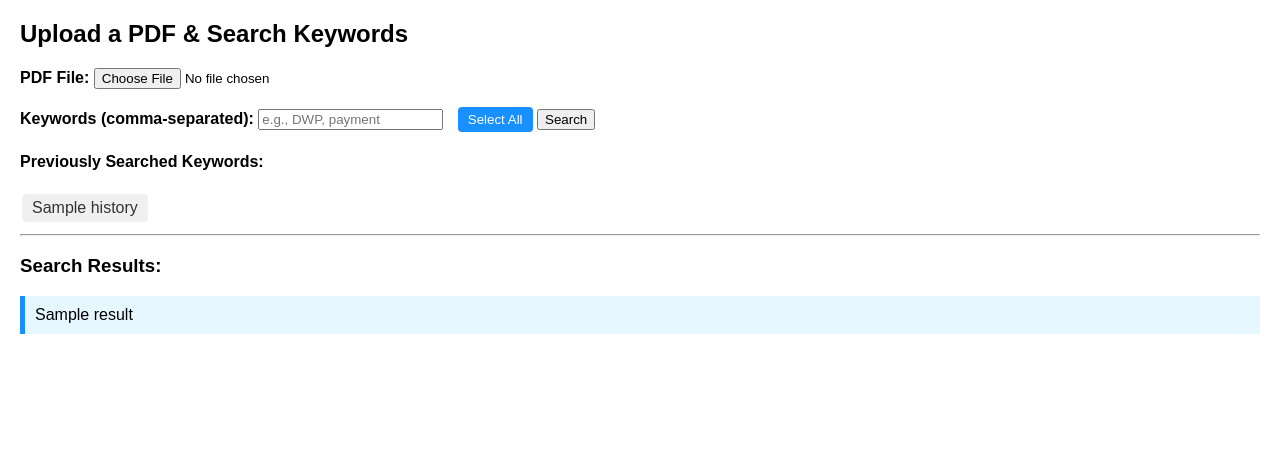
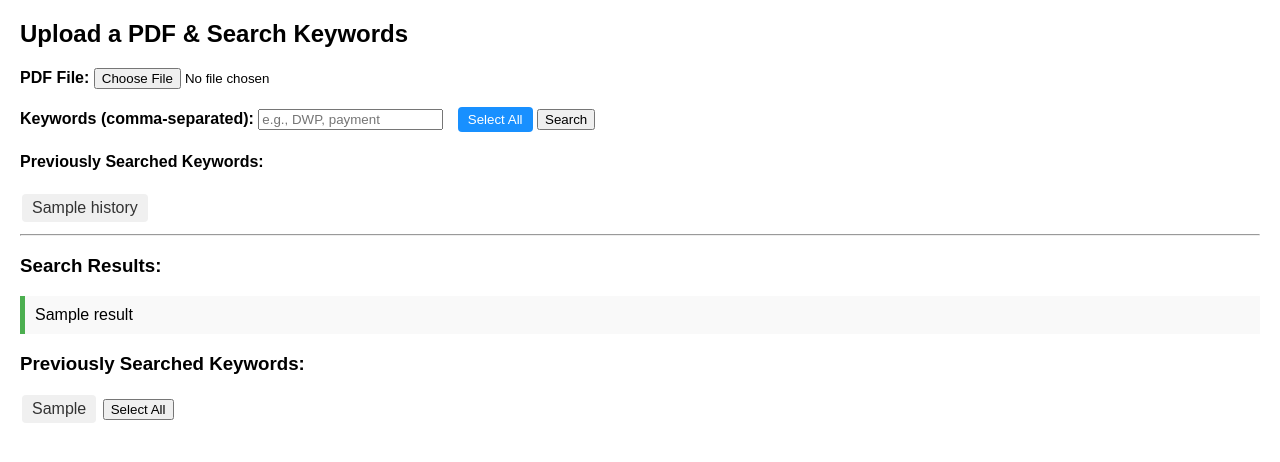
Before and after one commit to Aaronicc/darwin-aaron-santiago-pdf-keyword-search, a Flask app: template templates/index.html in a window 1280 px wide. Shown: the top 462 px of the page. Run offline with Flask 3, Linux system fonts and the light colour scheme; the template is opened without the code that fills it: most values are stand-ins (such as "Sample title", 1, 10 or a date in 2020).

Commit message:
Update index.html

```diff
--- a/templates/index.html
+++ b/templates/index.html
@@ -15,10 +15,14 @@
             color: #333;
         }
         .result {
-            margin-bottom: 10px;
-            background: #e6f7ff;
+            margin-bottom: 15px;
             padding: 10px;
-            border-left: 5px solid #1890ff;
+            background: #f9f9f9;
+            border-left: 5px solid #4CAF50;
+        }
+        mark {
+            background-color: yellow;
+            font-weight: bold;
         }
         .select-btn {
             margin-left: 10px;
@@ -60,29 +64,46 @@
     {% if results %}
         <h3>Search Results:</h3>
         {% for result in results %}
-            <div class="result">{{ result }}</div>
+            <div class="result">{{ result|safe }}</div>
         {% endfor %}
     {% elif keywords %}
         <p>No matches found for: <strong>{{ keywords|join(', ') }}</strong></p>
     {% endif %}
 
+    {% if keyword_history %}
+<h3 class="mt-6 text-lg font-semibold">Previously Searched Keywords:</h3>
+<div class="keyword-history mb-4">
+    {% for kw in keyword_history %}
+        <a onclick="addKeyword('{{ kw }}')" class="cursor-pointer inline-block bg-gray-200 hover:bg-blue-200 text-sm text-gray-800 px-2 py-1 rounded m-1">{{ kw }}</a>
+    {% endfor %}
+    <button type="button" onclick="selectKeywords()" class="ml-2 px-2 py-1 text-sm bg-blue-500 text-white rounded hover:bg-blue-600">Select All</button>
+</div>
+{% endif %}
+
 <script>
     function addKeyword(kw) {
         let input = document.getElementById("keywords");
-            if (!input.value.includes(kw)) {
-                if (input.value.trim() !== "") {
-                    input.value += "," + kw;
-                } else {
-                    input.value = kw;
-                }
+        let current = input.value.split(",").map(k => k.trim()).filter(k => k);
+        if (!current.includes(kw)) {
+            current.push(kw);
+            input.value = current.join(", ");
         }
     }
 
     function selectKeywords() {
-            let input = document.getElementById("keywords");
+        const input = document.getElementById("keywords");
+        const historyTags = document.querySelectorAll(".keyword-history a");
+        const selected = new Set(input.value.split(",").map(k => k.trim()));
+
+        historyTags.forEach(tag => {
+            const kw = tag.textContent.trim();
+            selected.add(kw);
+        });
+
+        input.value = Array.from(selected).join(", ");
         input.focus();
-            input.select();
     }
 </script>
+
 </body>
 </html>
```
Lines whose indentation alone changed are shown as unchanged.
